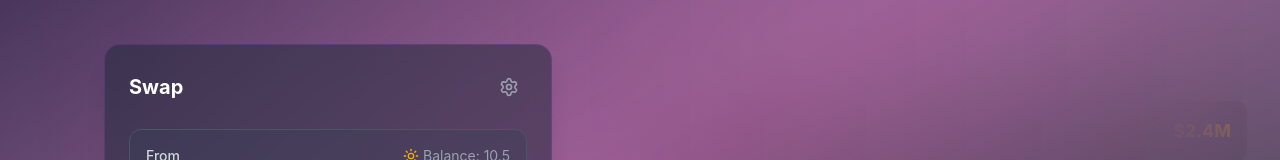
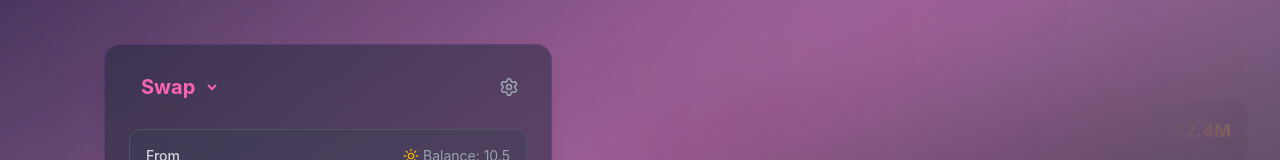
Before and after one commit to piotrwitek/intent-swap-dapp, a React (Vite) app: page / in a window 1280 px wide. Shown: the part 273-433 px from the top of the page. Built offline with nearby package versions, Linux system fonts and the light colour scheme.

Commit message:
feat: Add order type selection to SwapForm and update AppContext for order type management

```diff
--- a/src/components/SwapForm.tsx
+++ b/src/components/SwapForm.tsx
@@ -83,7 +83,28 @@ export default function SwapForm() {
                 state.theme === "dark" ? "text-white" : "text-gray-900"
               }`}
             >
-              Swap
+              {/* Order Type Dropdown */}
+              <div className="flex items-center space-x-3">
+                <select
+                  value={state.orderType}
+                  onChange={(e) =>
+                    dispatch({
+                      type: "SET_ORDER_TYPE",
+                      payload: e.target.value as "swap" | "limit",
+                    })
+                  }
+                  className={`bg-transparent border-none text-xl font-bold focus:outline-none cursor-pointer transition-colors rounded-lg px-2 py-1
+                  ${
+                    state.theme === "dark"
+                      ? "text-pink-400 hover:bg-purple-900/40"
+                      : "text-purple-700 hover:bg-purple-100"
+                  }`}
+                  aria-label="Order type"
+                >
+                  <option value="swap">Swap</option>
+                  <option value="limit">Limit</option>
+                </select>
+              </div>
             </h2>
           </div>
           <button
--- a/src/context/AppContext.tsx
+++ b/src/context/AppContext.tsx
@@ -18,18 +18,21 @@ export interface SwapOrder {
 interface AppState {
   orders: SwapOrder[];
   theme: "light" | "dark";
+  orderType: "swap" | "limit";
 }
 
 type AppAction =
   | { type: "ADD_ORDER"; payload: SwapOrder }
   | { type: "CANCEL_ORDER"; payload: string }
   | { type: "TOGGLE_THEME" }
+  | { type: "SET_ORDER_TYPE"; payload: "swap" | "limit" }
   | { type: "LOAD_MORE_ORDERS"; payload: SwapOrder[] };
 
 // Initial state
 const initialState: AppState = {
   orders: [],
   theme: "dark",
+  orderType: "swap",
 };
 
 // Reducer
@@ -53,6 +56,11 @@ function appReducer(state: AppState, action: AppAction): AppState {
       return {
         ...state,
         theme: state.theme === "light" ? "dark" : "light",
+      };
+    case "SET_ORDER_TYPE":
+      return {
+        ...state,
+        orderType: action.payload,
       };
     case "LOAD_MORE_ORDERS":
       return {
```
Also changed, not shown: 1 other file (tests, documents, lock files or other folders).
